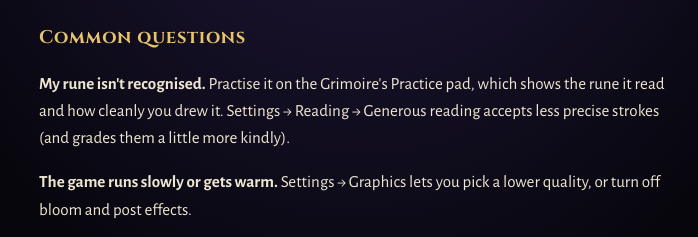
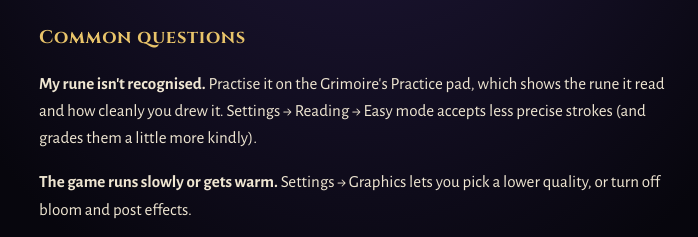
Before and after one commit to RubenDep/sorced-site, a plain HTML site: page support/index.html in a window 1280 px wide. Shown: the part 353-590 px from the top of the page, 281-979 px from the left. Drawn offline with nearby package versions, Linux system fonts and the light colour scheme.

Commit message:
Support: the setting is now called Easy mode
Co-Authored-By: Claude Opus 5.5 <noreply@anthropic.com>
Claude-Session: https://claude.ai/code/session_0186yw4fiHbrRnHp6kfBPjxB

```diff
--- a/support/index.html
+++ b/support/index.html
@@ -18,7 +18,7 @@
 </div>
 
 <h2>Common questions</h2>
-<p><strong>My rune isn't recognised.</strong> Practise it on the Grimoire's Practice pad, which shows the rune it read and how cleanly you drew it. Settings → Reading → Generous reading accepts less precise strokes (and grades them a little more kindly).</p>
+<p><strong>My rune isn't recognised.</strong> Practise it on the Grimoire's Practice pad, which shows the rune it read and how cleanly you drew it. Settings → Reading → Easy mode accepts less precise strokes (and grades them a little more kindly).</p>
 <p><strong>The game runs slowly or gets warm.</strong> Settings → Graphics lets you pick a lower quality, or turn off bloom and post effects.</p>
 <p><strong>Can I move my progress to a new iPhone?</strong> Your save is part of your iPhone backup, so restoring a backup to the new phone brings it along.</p>
 <p><strong>How do I stop sharing play stats?</strong> Settings → Data → Share play stats. See the <a href="../privacy/">privacy policy</a>.</p>
```
